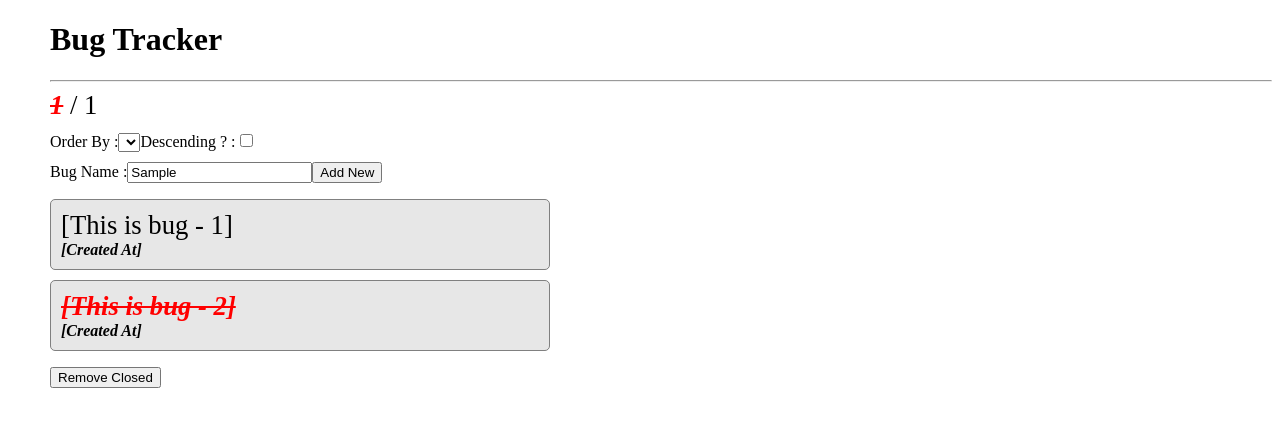
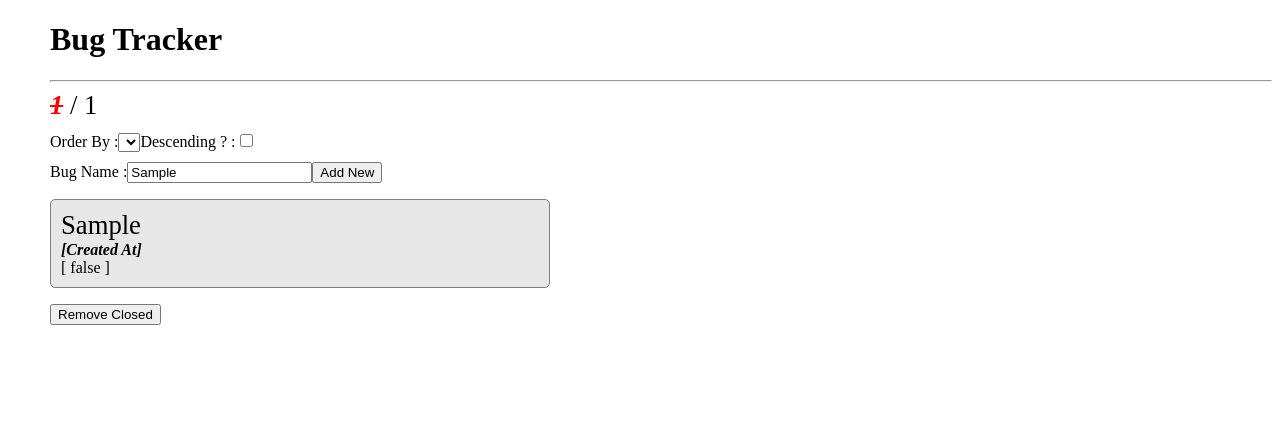
Before and after one commit to anikhanapur/Fidelity-Angular-May-2018, an Angular app in the folder bug-tracker-app/: page / in a window 1280 px wide. Both pictures are taken after typing "Sample" into the empty fields and a click on the button "Add New". Shown: the top 426 px of the page. Built offline with nearby package versions, Linux system fonts and the light colour scheme.

Commit message:
Listing and toggling the bugs

```diff
--- a/bug-tracker-app/src/app/bugTracker/bugTracker.component.html
+++ b/bug-tracker-app/src/app/bugTracker/bugTracker.component.html
@@ -19,13 +19,10 @@
  </section>
  <section class="list">
  	<ol>
- 		<li>
- 			<span class="bugname">[This is bug - 1]</span>
+ 		<li *ngFor="let bug of bugs">
+ 			<span class="bugname" (click)="onBugNameClick(bug)">{{bug.name}}</span>
  			<div class="datetime">[Created At]</div>
- 		</li>
- 		<li>
- 			<span class="bugname closed">[This is bug - 2]</span>
- 			<div class="datetime">[Created At]</div>
+ 			<div>[ {{bug.isClosed}} ]</div>
  		</li>
  	</ol>
  	<input type="button" value="Remove Closed">
--- a/bug-tracker-app/src/app/bugTracker/bugTracker.component.ts
+++ b/bug-tracker-app/src/app/bugTracker/bugTracker.component.ts
@@ -1,14 +1,23 @@
 import { Component } from '@angular/core';
 
+import { Bug } from './models/Bug';
 
 @Component({
 	selector : 'app-bug-tracker',
 	templateUrl : 'bugTracker.component.html'
 })
 export class BugTrackerComponent{
-	bugs : string[] = [];
+	bugs : Bug[] = [];
 
 	onAddNewClick(bugName){
-		this.bugs.push(bugName);
+		let newBug : Bug = {
+			name : bugName,
+			isClosed : false
+		};
+		this.bugs.push(newBug);
+	}
+
+	onBugNameClick(bug){
+		bug.isClosed = !bug.isClosed;
 	}
 }
--- /dev/null
+++ b/bug-tracker-app/src/app/bugTracker/models/Bug.ts
@@ -0,0 +1,4 @@
+export interface Bug{
+	name : string,
+	isClosed : boolean
+};
```
